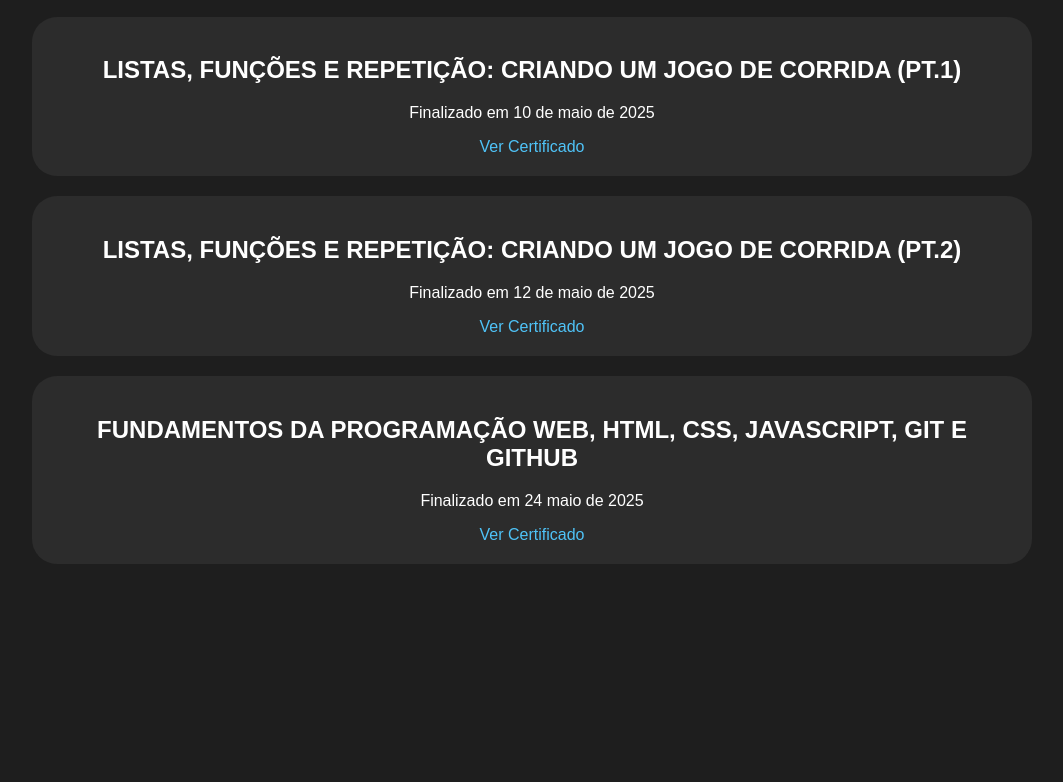
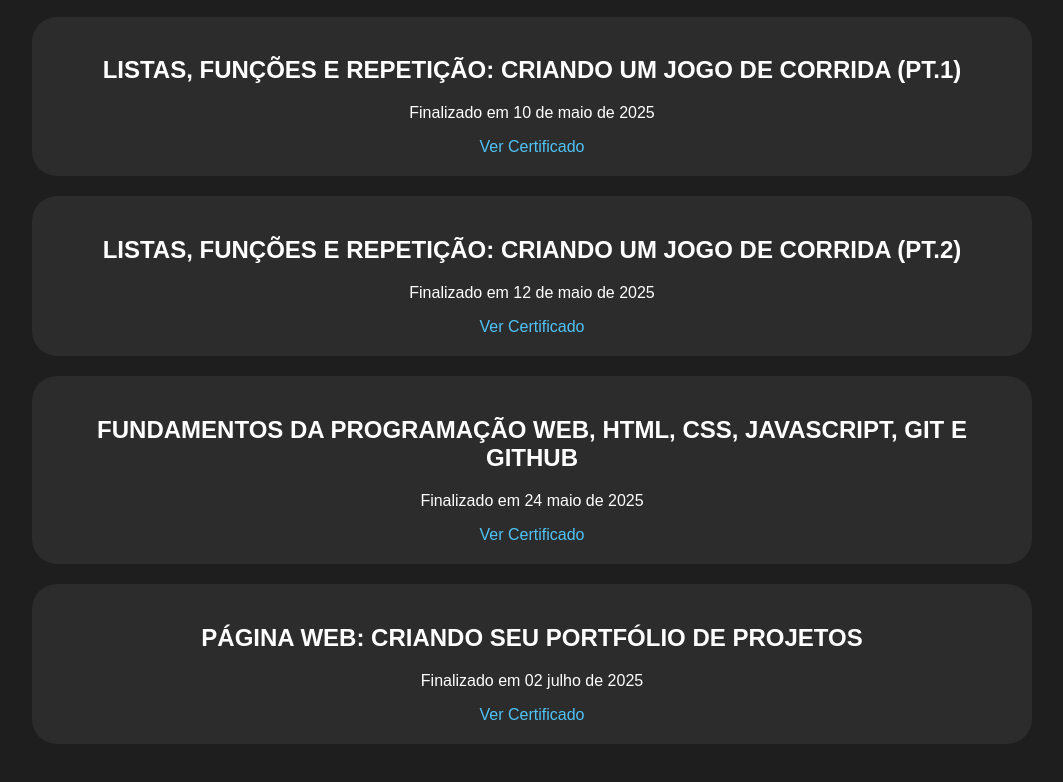
Before and after one commit to HenriqueLucchesi/Certificados, a plain HTML site: page index.html in a window 1280 px wide. Shown: the part 471-1253 px from the top of the page, without its empty margins (108-1171 px from the left). Before the commit the page ends 1103 px from the top, so only its background shows below. Drawn offline with Linux system fonts and the light colour scheme.

Commit message:
first commit

```diff
--- a/index.html
+++ b/index.html
@@ -36,5 +36,9 @@
       <p>Finalizado em 24 maio de 2025</p>
       <a href="certificado 5.pdf" target="_blank" rel="external">Ver Certificado</a>
     </div>
+    <div class="certificado">
+      <h2>PÁGINA WEB: CRIANDO SEU PORTFÓLIO DE PROJETOS</h2>
+      <p>Finalizado em 02 julho de 2025</p>
+      <a href="Certificado 6.pdf" target="_blank" rel="external">Ver Certificado</a>
 </body>
 </html>
```
Also changed, not shown: 1 other file.
